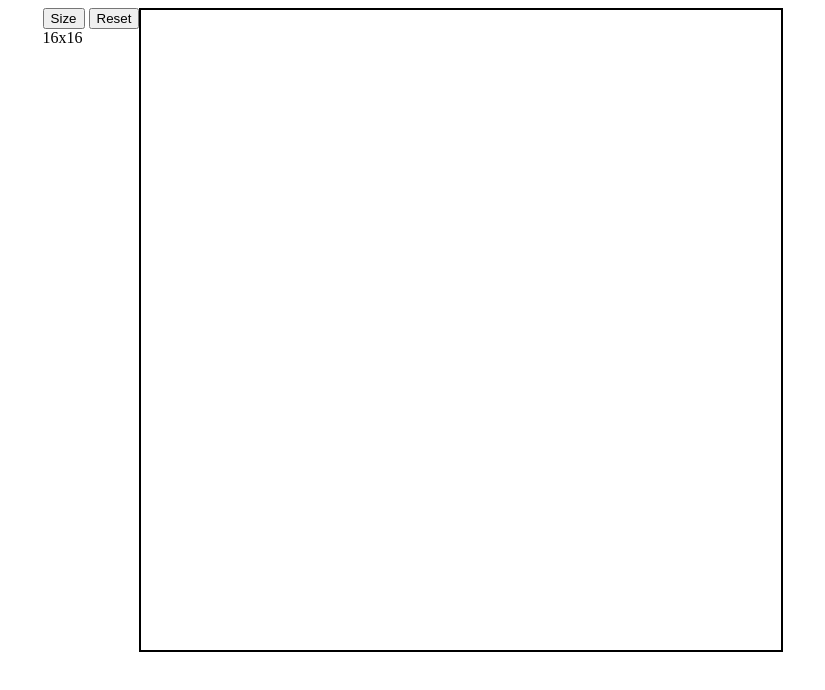
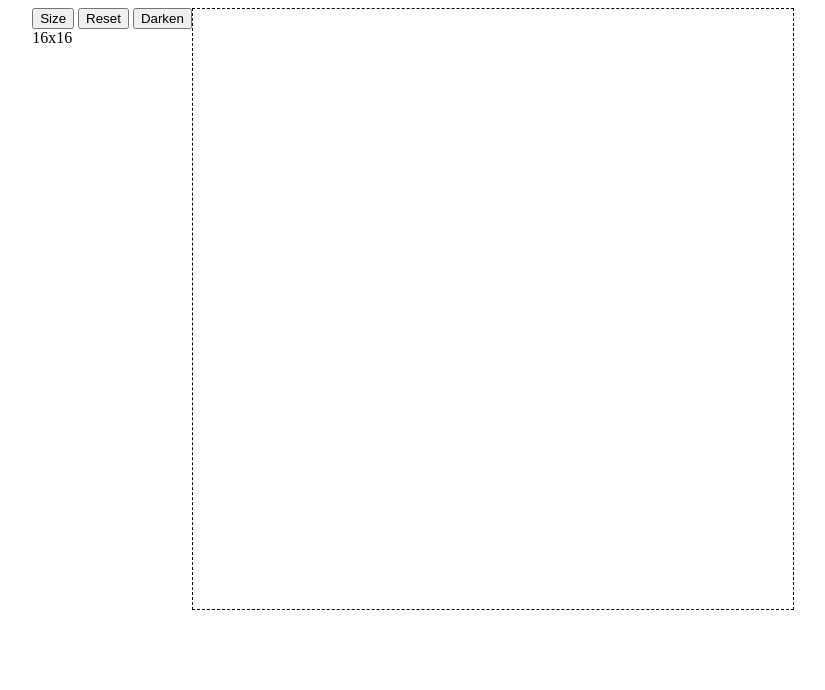
Before and after one commit to y6367/etchasketch, a plain HTML site: page index.html in a window 1280 px wide. Both pictures are taken after a click on the button "Reset". Shown: the whole page, without its empty margins (227-1052 px from the left). Drawn offline with Linux system fonts and the light colour scheme.

Commit message:
Cleaned up code.

```diff
--- a/index.html
+++ b/index.html
@@ -10,6 +10,7 @@
     <div class="header">
         <button class="size">Size</button>
         <button class="reset">Reset</button>
+        <button class="dark">Darken</button>
         <div class="display">Current Size</div>
     </div>
     <div class="container"></div>
--- a/script.js
+++ b/script.js
@@ -1,17 +1,19 @@
 const container = document.querySelector(".container");
 const size = document.querySelector(".size");
 const reset = document.querySelector(".reset");
+const dark = document.querySelector(".dark");
 const display = document.querySelector(".display");
 let gridSize = 16;
+let opactiyValue = 1;
 
-
+grid(gridSize)
 function grid(gridSize) {
     console.log(gridSize)
     for (let i = 0; i < gridSize*gridSize; i++) {
         const createDiv = document.createElement("div");
         createDiv.classList.add("grid");
-        createDiv.style.width = 640/gridSize + "px";
-        createDiv.style.height = 640/gridSize + "px";
+        createDiv.style.width = 600/gridSize + "px";
+        createDiv.style.height = 600/gridSize + "px";
         createDiv.addEventListener("mouseover", () => {
             createDiv.classList.add("active");
         });
@@ -26,10 +28,20 @@ function gridReset() {
         container.removeChild(grid);
     });
     grid(gridSize);
+    opactiyValue = 1
 }
 
 size.addEventListener("click", () => {
     gridSize = Number(prompt("What would you like the grid size to be by? Default 16 x 16."));
     gridReset();
 })
-reset.addEventListener("click", gridReset());
+reset.addEventListener("click", gridReset);
+dark.addEventListener("click", () => {
+    const createDiv = document.querySelectorAll(".grid");
+    createDiv.forEach(grid => {
+        grid.addEventListener("mouseover", () => {
+            grid.style.opacity = opactiyValue*0.05;
+            opactiyValue++;
+        });
+    });
+})
--- a/styles.css
+++ b/styles.css
@@ -5,14 +5,14 @@ body {
 .container{
     display: flex;
     flex-wrap: wrap;
-    width: 640px;
-    height: 640px;
-    border: 2px solid black
+    width: 600px;
+    height: 600px;
+    border: 1px dashed black
 }
 
 .grid {
-    width: 40px;
-    height: 40px;
+    width: 37.5px;
+    height: 37.5px;
 
 }
 
```
